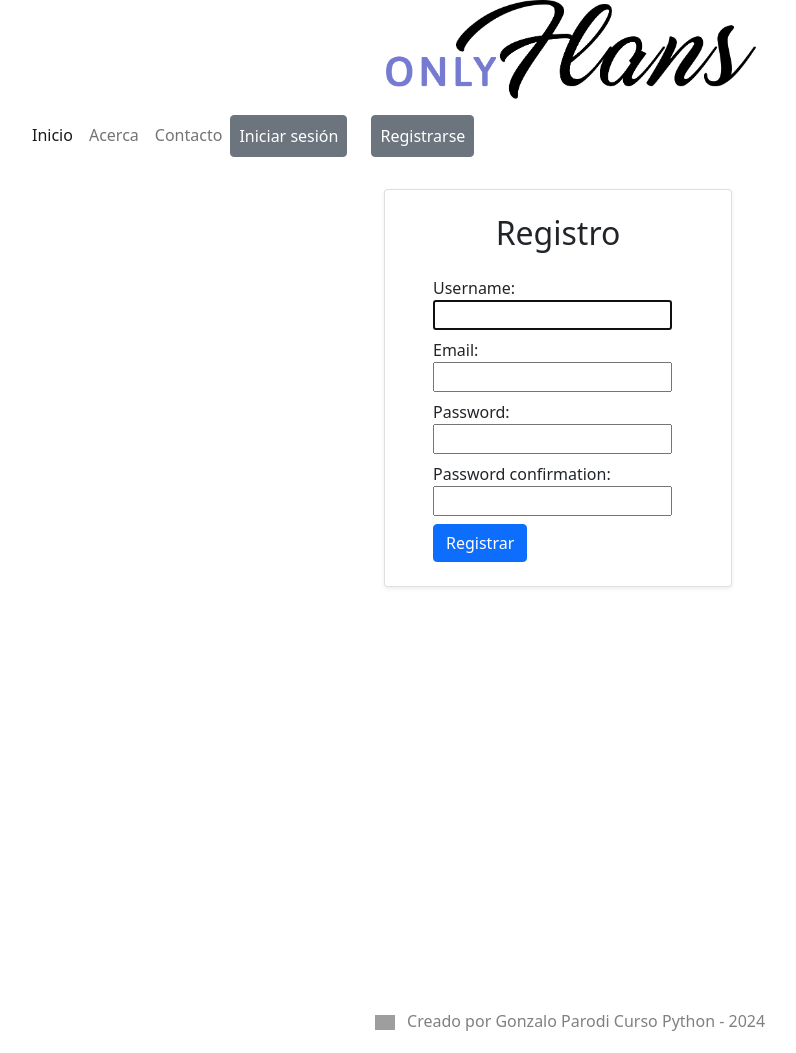
After one commit to gonzaloparod1/onlyflans, a Django app: page /register/ in a window 1280 px wide. The commit adds this page. Shown: the whole page, without its empty margins (70-866 px from the left). Run offline with Django 3.2, Linux system fonts and the light colour scheme; grey boxes are pictures that could not be loaded.

Commit message:
update hito 5 v2.0 fixed view register

```diff
--- a/web/forms.py
+++ b/web/forms.py
@@ -30,6 +30,23 @@ class UserForm(forms.ModelForm):
         fields = ['first_name', 'last_name', 'email']
 # ---
 
+
+#* REGISTER FORMS
+from django.contrib.auth.forms import UserCreationForm
+
+class CustomUserCreationForm(UserCreationForm):
+    email = forms.EmailField(required=True, help_text='Requerido. Ingrese una dirección de correo electrónico válida.')
+
+    class Meta:
+        model = User
+        fields = ('username', 'email', 'password1', 'password2')
+
+    def clean_email(self):
+        email = self.cleaned_data.get('email')
+        if User.objects.filter(email=email).exists():
+            raise forms.ValidationError("Este correo electrónico ya está en uso.")
+        return email
+
 """
 ContactForm que contenga los
 siguientes atributos:
--- a/web/templates/navbar.html
+++ b/web/templates/navbar.html
@@ -37,11 +37,11 @@
               Iniciar sesión
             </a>
           </li>
-          <!-- <li class="nav-item ">
-            <a class="nav-link btn btn-secondary text-white" href="">
+          <li class="nav-item ">
+            <a class="nav-link btn btn-secondary text-white" href="{% url 'register'%}">
               Registrarse
             </a>
-          </li> -->
+          </li>
           {% endif %}
         </ul>
 
@@ -57,7 +57,7 @@
               {% csrf_token %}
             </form>
             <a class="nav-link btn btn-secondary text-white" href="#"
-              onclick="event.preventDefault(); document.getElementById('logout-form').submit();">
+               onclick="event.preventDefault(); document.getElementById('logout-form').submit();">
               Cerrar sesión
             </a>
           </li>
--- /dev/null
+++ b/web/templates/register.html
@@ -0,0 +1,56 @@
+{% extends 'base.html' %}
+
+{% block content %}
+<div class="container d-flex min-vh-100 mt-4">
+    <div class="row justify-content-center w-100">
+      <div class="col-md-8 col-lg-4">
+        <div class="card p-4 shadow-sm rounded bg-white">
+          <h2 class="text-center mb-4">Registro</h2>
+          <form method="post">
+            {% csrf_token %}
+              <div class="form-group">{{ form.non_field_errors }}</div>
+              <div class="form-group ms-4">
+                {{ form.username.label_tag}}
+              </div>
+              <div class="form-group ms-4 mb-2">
+                  {{ form.username}}
+              </div>
+              <div class="form-group">
+                  {{form.username.errors }}
+              </div>
+              <div class="form-group ms-4">
+                  {{ form.email.label_tag}}
+              </div>
+              <div class="form-group ms-4 mb-2">
+                    {{ form.email}}
+              </div>
+              <div class="form-group">
+                    {{form.email.errors }}
+              </div>
+              <div class="form-group ms-4">
+                  {{ form.password1.label_tag}}
+              </div>
+              <div class="form-group ms-4 mb-2">
+                    {{ form.password1}}
+              </div>
+              <div class="form-group">
+                    {{form.password1.errors }}
+              </div>
+              <div class="form-group ms-4">
+                  {{ form.password2.label_tag}}
+              </div>
+              <div class="form-group ms-4 mb-2">
+                    {{ form.password2}}
+              </div>
+              <div class="form-group">
+                    {{form.password2.errors }}
+              </div>
+              <button type="submit" class="btn btn-primary btn-block ms-4">
+                Registrar
+              </button>
+          </form>
+        </div>
+      </div>
+    </div>
+  </div>
+{% endblock %}
--- a/web/urls.py
+++ b/web/urls.py
@@ -11,6 +11,7 @@ urlpatterns = [
     path('detalle/<uuid:flan_uuid>', views.detalle_flan, name='detail_flan'),
     path('profile/', views.profile_view, name='profile'),
     path('profile_exito', views.profile_exito, name='profile_exito'),
+    path('register/', views.register, name='register'),
     # path('favorite-int', views.favorites, name="fav"),
     #* <!-- apply CONTACT FORM url -->
 ]
--- a/web/views.py
+++ b/web/views.py
@@ -1,7 +1,7 @@
 from django.shortcuts import render, redirect
 from django.http import HttpResponse, HttpResponseRedirect
 from .models import Flan, ContactForm, Profile
-from .forms import ContactFormForm, ContactModelForm, ProfileForm, UserForm
+from .forms import ContactFormForm, ContactModelForm, ProfileForm, UserForm, CustomUserCreationForm
 from django.contrib.auth.decorators import login_required
 
 
@@ -109,6 +109,20 @@ def profile_view(request):
 def profile_exito(request):
     return render(request, 'profile_exito.html', {})
 
+#* REGISTER
+from django.contrib.auth import login
+
+def register(request):
+    if request.method == 'POST':
+        form = CustomUserCreationForm(request.POST)
+        if form.is_valid():
+            user = form.save() #* Se guarda el user en la DB
+            login(request, user) #* Se logea
+            return redirect('profile')  # Redirige a la vista de perfil u otra vista
+    else:
+        form = CustomUserCreationForm()
+    return render(request, 'register.html', {'form': form})
+
 # def favorites(request):
 #     return render(request, 'favorite.html', {})
 
@@ -139,5 +153,5 @@ def profile_exito(request):
 
 
 @login_required
-def crear_flan():
+def crer_flan():
     pass
```
Also changed, not shown: web/templates/welcome.html (+5 -2 lines), db.sqlite3.
